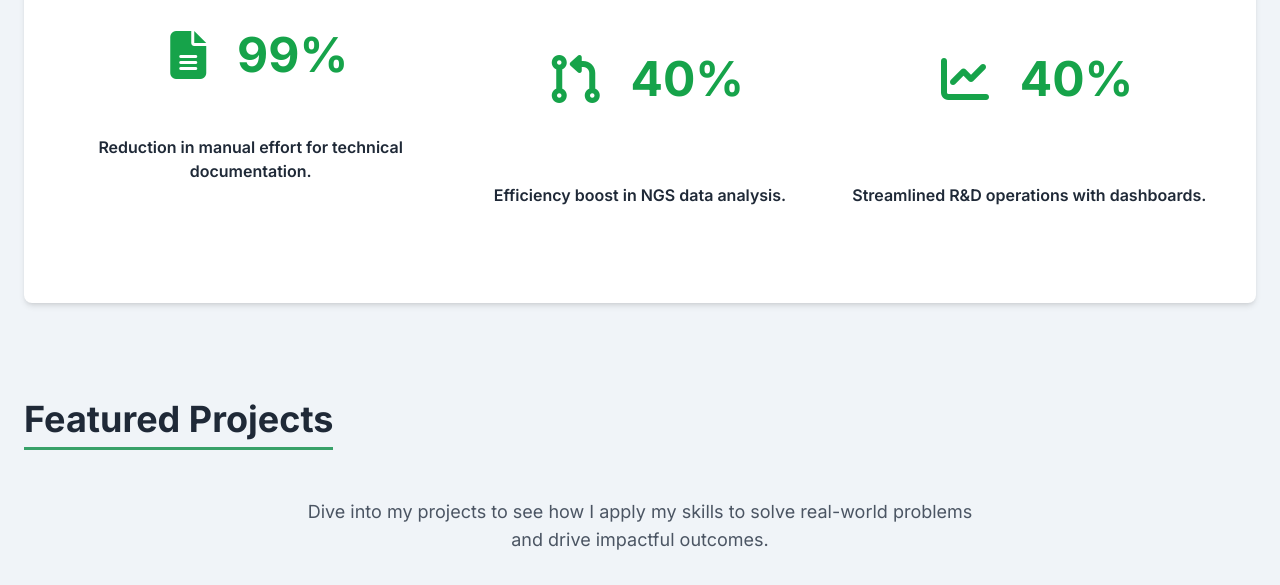
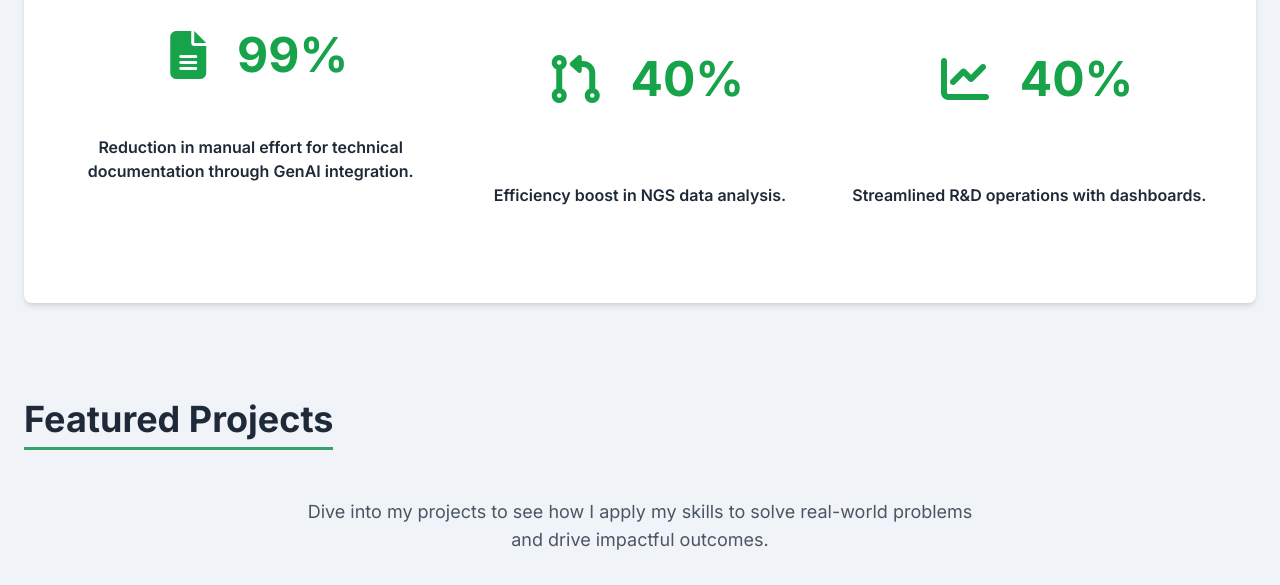
Before and after one commit to jawa23bio/Portfolio, a plain HTML site: page index.html in a window 1280 px wide. Shown: the part 1100-1685 px from the top of the page. Drawn offline with nearby package versions, Linux system fonts and the light colour scheme.

Commit message:
Update index.html

```diff
--- a/index.html
+++ b/index.html
@@ -87,7 +87,7 @@
                     <div class="text-5xl font-bold text-green-600 mb-2 flex items-center space-x-2">
                         <i class="fas fa-file-alt"></i>&nbsp;&nbsp;<span>99%</span>
                     </div>
-                    <div class="text-md font-semibold text-gray-800 text-center">Reduction in manual effort for technical documentation.</div>
+                    <div class="text-md font-semibold text-gray-800 text-center">Reduction in manual effort for technical documentation through GenAI integration.</div>
                 </div>
                 <div class="flex flex-col items-center">
                     <div class="text-5xl font-bold text-green-600 mb-2 flex items-center space-x-2">
```
